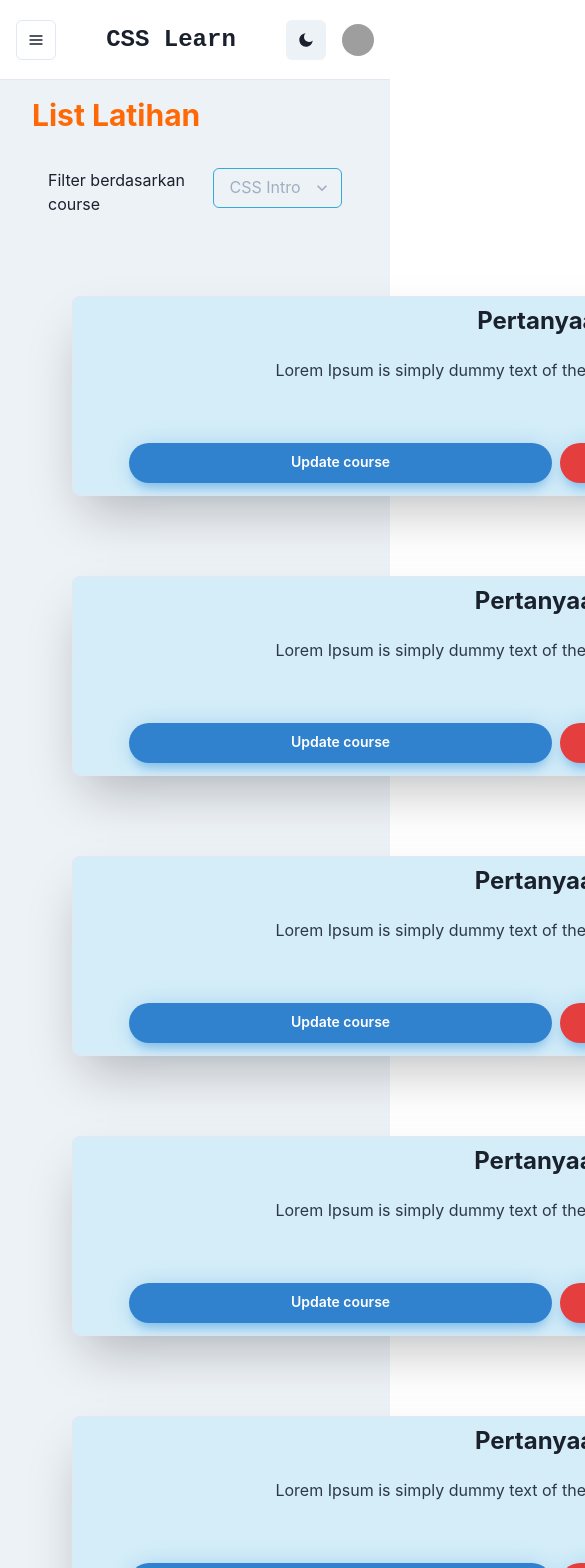
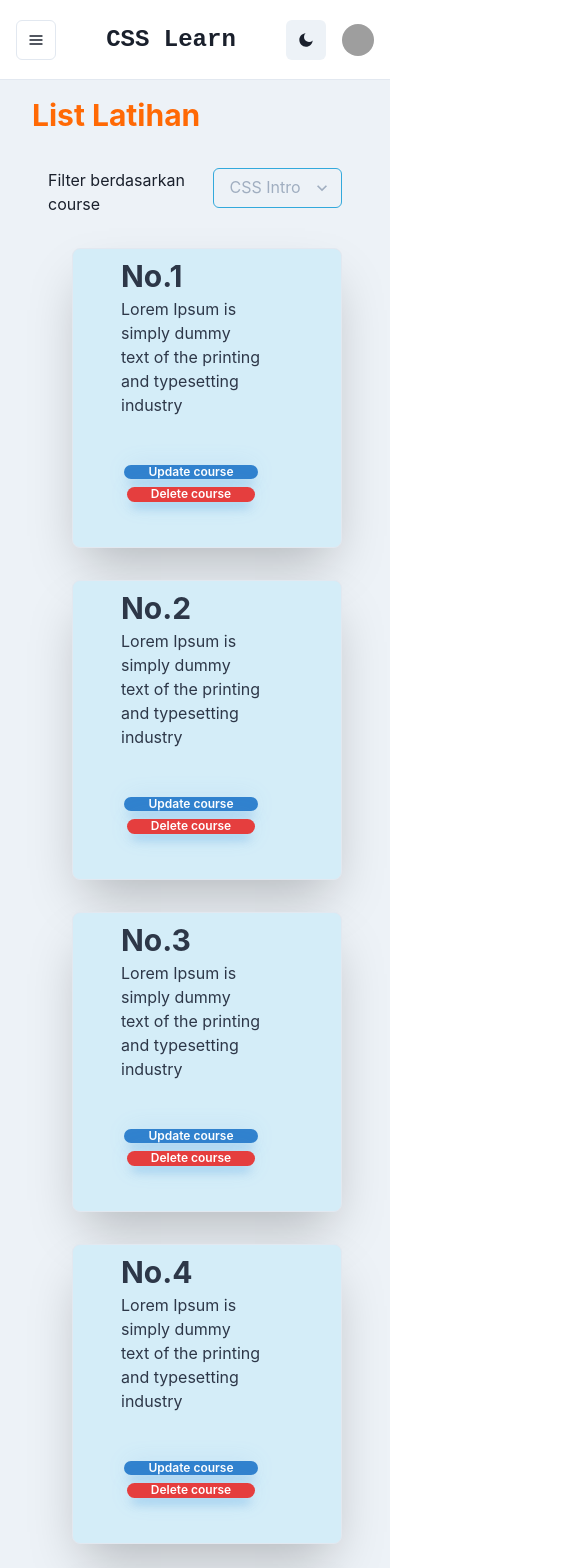
Before and after one commit to ilhamAdhim/rg-capstone-csslearn, a React (Create React App) app in the folder frontend/: page /admin/latihan in a window 390 px wide. Shown: the top 1568 px of the page, 585 px wide, since content can reach past the window. Built offline with nearby package versions, Linux system fonts and the light colour scheme; grey boxes are pictures that could not be loaded.

Commit message:
fix: responsive page latihan soal

```diff
--- a/frontend/src/pages/admin/latihan/Latihan.js
+++ b/frontend/src/pages/admin/latihan/Latihan.js
@@ -1,16 +1,16 @@
 import {
   Container,
   Stack,
-  Flex,
   Heading,
   Text,
   Button,
-  Image,
   useColorModeValue,
   Select,
+  useBreakpointValue,
 } from "@chakra-ui/react";
 
 export default function Latihan() {
+  const buttonSize = useBreakpointValue(["lg", "md"]);
   return (
     <Container maxW={"5xl"}>
       <Stack
@@ -33,44 +33,43 @@ export default function Latihan() {
       <Stack
         borderWidth="1px"
         borderRadius="lg"
-        w={1000}
-        height={200}
+        height={[300, 200]}
         bg={useColorModeValue("#D4EDF8", "gray.900")}
         boxShadow={"2xl"}
-        mb={20}
-        mt={20}
+        mb={8}
+        mt={8}
         ml={6}
       >
         <Stack
           flex={1}
           flexDirection="column"
-          justifyContent="space-between"
+          justifyContent="space-around  "
           alignItems="center"
           p={1}
           pr={20}
           pl={12}
           pt={2}
         >
-          <Heading fontSize={"2xl"} fontFamily={"body"}>
-            Pertanyaan. 1
-          </Heading>
-
-          <Text color={useColorModeValue("gray.700", "gray.400")} px={3}>
+          <Text color={useColorModeValue("gray.700", "gray.400")}>
+            <Heading>No.1</Heading>
             Lorem Ipsum is simply dummy text of the printing and typesetting
             industry
+            {/* {dataPertanyaan?.teksSoal} */}
           </Text>
 
           <Stack
             width={"100%"}
             mt={"2rem"}
-            direction={"row"}
+            direction={{ base: "column", md: "row" }}
             padding={2}
             justifyContent={"space-between"}
             alignItems={"center"}
+            mb={20}
           >
             <Button
-              flex={1}
-              fontSize={"sm"}
+              size={buttonSize}
+              flex={[0, 1]}
+              fontSize={["xs", "sm"]}
               rounded={"full"}
               bg={"blue.500"}
               color={"white"}
@@ -87,8 +86,9 @@ export default function Latihan() {
               Update course
             </Button>
             <Button
+              size={buttonSize}
               flex={1}
-              fontSize={"sm"}
+              fontSize={["xs", "sm"]}
               rounded={"full"}
               bg={"red.500"}
               color={"white"}
@@ -111,44 +111,43 @@ export default function Latihan() {
       <Stack
         borderWidth="1px"
         borderRadius="lg"
-        w={1000}
-        height={200}
+        height={[300, 200]}
         bg={useColorModeValue("#D4EDF8", "gray.900")}
         boxShadow={"2xl"}
-        mb={20}
-        mt={20}
+        mb={8}
+        mt={8}
         ml={6}
       >
         <Stack
           flex={1}
           flexDirection="column"
-          justifyContent="space-between"
+          justifyContent="space-around  "
           alignItems="center"
           p={1}
           pr={20}
           pl={12}
           pt={2}
         >
-          <Heading fontSize={"2xl"} fontFamily={"body"}>
-            Pertanyaan. 2
-          </Heading>
-
-          <Text color={useColorModeValue("gray.700", "gray.400")} px={3}>
+          <Text color={useColorModeValue("gray.700", "gray.400")}>
+            <Heading>No.2</Heading>
             Lorem Ipsum is simply dummy text of the printing and typesetting
             industry
+            {/* {dataPertanyaan?.teksSoal} */}
           </Text>
 
           <Stack
             width={"100%"}
             mt={"2rem"}
-            direction={"row"}
+            direction={{ base: "column", md: "row" }}
             padding={2}
             justifyContent={"space-between"}
             alignItems={"center"}
+            mb={20}
           >
             <Button
-              flex={1}
-              fontSize={"sm"}
+              size={buttonSize}
+              flex={[0, 1]}
+              fontSize={["xs", "sm"]}
               rounded={"full"}
               bg={"blue.500"}
               color={"white"}
@@ -165,8 +164,9 @@ export default function Latihan() {
               Update course
             </Button>
             <Button
+              size={buttonSize}
               flex={1}
-              fontSize={"sm"}
+              fontSize={["xs", "sm"]}
               rounded={"full"}
               bg={"red.500"}
               color={"white"}
@@ -189,44 +189,43 @@ export default function Latihan() {
       <Stack
         borderWidth="1px"
         borderRadius="lg"
-        w={1000}
-        height={200}
+        height={[300, 200]}
         bg={useColorModeValue("#D4EDF8", "gray.900")}
         boxShadow={"2xl"}
-        mb={20}
-        mt={20}
+        mb={8}
+        mt={8}
         ml={6}
       >
         <Stack
           flex={1}
           flexDirection="column"
-          justifyContent="space-between"
+          justifyContent="space-around  "
           alignItems="center"
           p={1}
           pr={20}
           pl={12}
           pt={2}
         >
-          <Heading fontSize={"2xl"} fontFamily={"body"}>
-            Pertanyaan. 3
-          </Heading>
-
-          <Text color={useColorModeValue("gray.700", "gray.400")} px={3}>
+          <Text color={useColorModeValue("gray.700", "gray.400")}>
+            <Heading>No.3</Heading>
             Lorem Ipsum is simply dummy text of the printing and typesetting
             industry
+            {/* {dataPertanyaan?.teksSoal} */}
           </Text>
 
           <Stack
             width={"100%"}
             mt={"2rem"}
-            direction={"row"}
+            direction={{ base: "column", md: "row" }}
             padding={2}
             justifyContent={"space-between"}
             alignItems={"center"}
+            mb={20}
           >
             <Button
-              flex={1}
-              fontSize={"sm"}
+              size={buttonSize}
+              flex={[0, 1]}
+              fontSize={["xs", "sm"]}
               rounded={"full"}
               bg={"blue.500"}
               color={"white"}
@@ -243,8 +242,9 @@ export default function Latihan() {
               Update course
             </Button>
             <Button
+              size={buttonSize}
               flex={1}
-              fontSize={"sm"}
+              fontSize={["xs", "sm"]}
               rounded={"full"}
               bg={"red.500"}
               color={"white"}
@@ -267,44 +267,43 @@ export default function Latihan() {
       <Stack
         borderWidth="1px"
         borderRadius="lg"
-        w={1000}
-        height={200}
+        height={[300, 200]}
         bg={useColorModeValue("#D4EDF8", "gray.900")}
         boxShadow={"2xl"}
-        mb={20}
-        mt={20}
+        mb={8}
+        mt={8}
         ml={6}
       >
         <Stack
           flex={1}
           flexDirection="column"
-          justifyContent="space-between"
+          justifyContent="space-around  "
           alignItems="center"
           p={1}
           pr={20}
           pl={12}
           pt={2}
         >
-          <Heading fontSize={"2xl"} fontFamily={"body"}>
-            Pertanyaan. 4
-          </Heading>
-
-          <Text color={useColorModeValue("gray.700", "gray.400")} px={3}>
+          <Text color={useColorModeValue("gray.700", "gray.400")}>
+            <Heading>No.4</Heading>
             Lorem Ipsum is simply dummy text of the printing and typesetting
             industry
+            {/* {dataPertanyaan?.teksSoal} */}
           </Text>
 
           <Stack
             width={"100%"}
             mt={"2rem"}
-            direction={"row"}
+            direction={{ base: "column", md: "row" }}
             padding={2}
             justifyContent={"space-between"}
             alignItems={"center"}
+            mb={20}
           >
             <Button
-              flex={1}
-              fontSize={"sm"}
+              size={buttonSize}
+              flex={[0, 1]}
+              fontSize={["xs", "sm"]}
               rounded={"full"}
               bg={"blue.500"}
               color={"white"}
@@ -321,8 +320,9 @@ export default function Latihan() {
               Update course
             </Button>
             <Button
+              size={buttonSize}
               flex={1}
-              fontSize={"sm"}
+              fontSize={["xs", "sm"]}
               rounded={"full"}
               bg={"red.500"}
               color={"white"}
@@ -345,44 +345,43 @@ export default function Latihan() {
       <Stack
         borderWidth="1px"
         borderRadius="lg"
-        w={1000}
-        height={200}
+        height={[300, 200]}
         bg={useColorModeValue("#D4EDF8", "gray.900")}
         boxShadow={"2xl"}
-        mb={20}
-        mt={20}
+        mb={8}
+        mt={8}
         ml={6}
       >
         <Stack
           flex={1}
           flexDirection="column"
-          justifyContent="space-between"
+          justifyContent="space-around  "
           alignItems="center"
           p={1}
           pr={20}
           pl={12}
           pt={2}
         >
-          <Heading fontSize={"2xl"} fontFamily={"body"}>
-            Pertanyaan. 5
-          </Heading>
-
-          <Text color={useColorModeValue("gray.700", "gray.400")} px={3}>
+          <Text color={useColorModeValue("gray.700", "gray.400")}>
+            <Heading>No.5</Heading>
             Lorem Ipsum is simply dummy text of the printing and typesetting
             industry
+            {/* {dataPertanyaan?.teksSoal} */}
           </Text>
 
           <Stack
             width={"100%"}
             mt={"2rem"}
-            direction={"row"}
+            direction={{ base: "column", md: "row" }}
             padding={2}
             justifyContent={"space-between"}
             alignItems={"center"}
+            mb={20}
           >
             <Button
-              flex={1}
-              fontSize={"sm"}
+              size={buttonSize}
+              flex={[0, 1]}
+              fontSize={["xs", "sm"]}
               rounded={"full"}
               bg={"blue.500"}
               color={"white"}
@@ -399,8 +398,9 @@ export default function Latihan() {
               Update course
             </Button>
             <Button
+              size={buttonSize}
               flex={1}
-              fontSize={"sm"}
+              fontSize={["xs", "sm"]}
               rounded={"full"}
               bg={"red.500"}
               color={"white"}
--- a/frontend/src/pages/siswa/latihan/KomponenSoal.js
+++ b/frontend/src/pages/siswa/latihan/KomponenSoal.js
@@ -6,6 +6,7 @@ import {
   Text,
   useColorModeValue,
   Container,
+  useBreakpointValue,
 } from "@chakra-ui/react";
 import { useEffect } from "react";
 import { useParams } from "react-router";
@@ -13,15 +14,20 @@ import { Link } from "react-router-dom";
 
 function KomponenSoal() {
   const { exerciseCourse, idSoal } = useParams();
-
+  const buttonSize = useBreakpointValue(["sm", "lg"]);
   useEffect(() => {
     // TODO : Setiap ada perubahan page, fetch data dari detail pertanyaan /api/latihan/:id
     // ...
   }, [idSoal]);
 
   return (
-    <Container maxW={"6xl"} px={20}>
-      <Flex justifyContent={"flex-end"} mr={-24}>
+    <Container
+      maxW={"6xl"}
+      px={[0, 10, 20]}
+      minH={"100vh"}
+      direction={{ base: "column", md: "row" }}
+    >
+      <Flex justifyContent={"flex-end"} mr={-4}>
         <Button mr={4} ml={4} rounded={"full"} colorScheme="blue">
           1
         </Button>
@@ -45,7 +51,6 @@ function KomponenSoal() {
       <Stack
         borderWidth="1px"
         borderRadius="lg"
-        w={850}
         height={200}
         bg={useColorModeValue("#FFE0CB", "gray.900")}
         boxShadow={"2xl"}
@@ -76,23 +81,53 @@ function KomponenSoal() {
         Answer
       </Heading>
 
-      <Stack ml={12} mr={20} spacing={5} pl={1}>
-        <Button colorScheme={"blue"} variant={"outline"}>
+      <Stack
+        width={[200, 800]}
+        ml={[20, 16]}
+        spacing={5}
+        pl={[6, 8]}
+        flex={1}
+        flexDirection="column"
+        justifyContent="space-around  "
+        alignItems="center"
+        pt={2}
+      >
+        <Button
+          size={buttonSize}
+          ml={[0, 0]}
+          colorScheme={"blue"}
+          variant={"outline"}
+        >
           A. Lorem Ipsum is simply dummy text of the printing
-          {/* {dataPertanyaan?.optionA} */}
         </Button>
+        {/* {dataPertanyaan?.optionA} */}
 
-        <Button colorScheme={"blue"} variant={"outline"}>
+        <Button
+          size={buttonSize}
+          ml={[8, 14]}
+          colorScheme={"blue"}
+          variant={"outline"}
+        >
           B. Lorem Ipsum is simply dummy text of the printing
           {/* {dataPertanyaan?.optionB} */}
         </Button>
 
-        <Button colorScheme={"blue"} variant={"outline"}>
+        <Button
+          size={buttonSize}
+          ml={[8, 14]}
+          colorScheme={"blue"}
+          variant={"outline"}
+        >
           C. Lorem Ipsum is simply dummy text of the printing
           {/* {dataPertanyaan?.optionC} */}
         </Button>
 
-        <Button colorScheme={"blue"} variant={"outline"}>
+        <Button
+          size={buttonSize}
+          ml={[8, 14]}
+          colorScheme={"blue"}
+          variant={"outline"}
+        >
           D. Lorem Ipsum is simply dummy text of the printing
           {/* {dataPertanyaan?.optionD} */}
         </Button>
```
